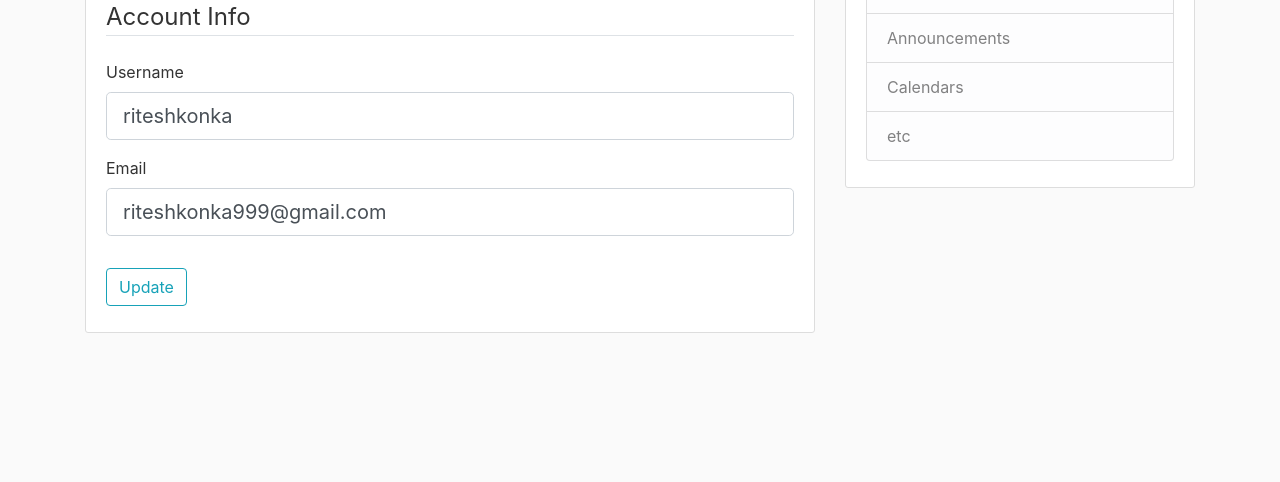
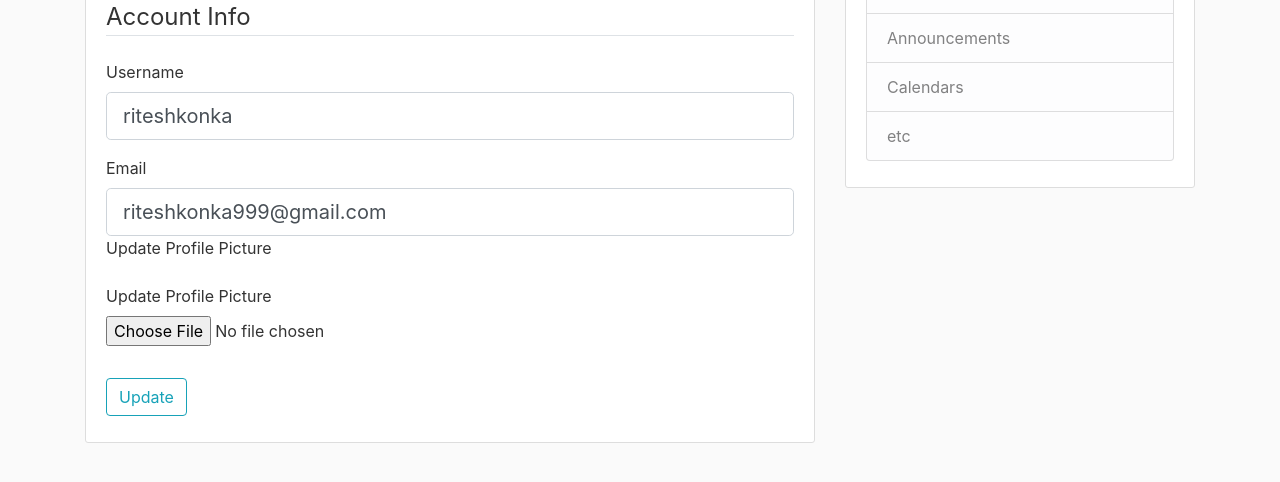
Before and after one commit to RiteshKonka/flask_app, a Flask app: page /account in a window 1280 px wide. Shown: the part 233-715 px from the top of the page. Run offline with Flask 3, Linux system fonts and the light colour scheme; a user stored in the database is signed in; some libraries are stand-ins or nearby versions.

Commit message:
profile pic setup done

```diff
--- a/app/forms.py
+++ b/app/forms.py
@@ -1,4 +1,6 @@
 from flask_wtf import FlaskForm
+from flask_wtf.file import FileField,FileAllowed
+
 from flask_login import current_user
 from wtforms import StringField,PasswordField,SubmitField,BooleanField,TextAreaField
 from wtforms.validators import DataRequired,Length,Email,EqualTo,ValidationError
@@ -39,7 +41,7 @@ class PostForm(FlaskForm):
 class UpdateAccountForm(FlaskForm):
     username = StringField('Username',validators=[DataRequired(),Length(min=2,max=20)])
     email = StringField('Email',validators=[DataRequired(),Email()])
-
+    picture = FileField('Update Profile Picture',validators=[FileAllowed(['jpg','png'])])
     submit = SubmitField('Update')
 
     def validate_username(self,username):
--- a/app/routes.py
+++ b/app/routes.py
@@ -3,7 +3,9 @@ from app import app,db,bcrypt
 from app.forms import RegistrationForm, LoginForm , UpdateAccountForm
 from app.models import User, Post
 from flask_login import login_user,current_user,logout_user,login_required
-
+import secrets
+import os
+from PIL import Image
 
 posts = [
     {
@@ -70,11 +72,29 @@ def logout():
     return redirect(url_for('home'))
 
 
+def save_picture(form_picture):
+    random_hex = secrets.token_hex(8)
+    _,f_ext = os.path.splitext(form_picture.filename)
+    picture_fn = random_hex + f_ext
+    picture_path = os.path.join(app.root_path,'static/profile_pics',picture_fn)
+    output_size = (125,125)
+    i = Image.open(form_picture)
+    i.thumbnail(output_size)
+    i.save(picture_path)
+    return picture_fn
+
+
+
 @app.route("/account",methods=['GET','POST'])
 @login_required
 def account():
     form = UpdateAccountForm()
     if form.validate_on_submit():
+        if form.picture.data:
+            picture_file = save_picture(form.picture.data)
+            current_user.image_file =  picture_file
+
+
         current_user.username = form.username.data
         current_user.email = form.email.data
         db.session.commit()
--- a/app/templates/account.html
+++ b/app/templates/account.html
@@ -9,7 +9,7 @@
         </div>
       </div>
       <!-- FORM HERE -->
-        <form method="POST" action="">
+        <form method="POST" action="" enctype="multipart/form-data">
             {{ form.hidden_tag() }}
             <fieldset class="form-group">
                 <legend class="border-bottom mb-4">Account Info</legend>
@@ -38,6 +38,16 @@
                         </div>
                     {% else %}
                         {{ form.email(class="form-control form-control-lg") }}
+                    {{ form.picture.label() }}
+                    {% endif %}
+                </div>
+                <div class="form-group">
+                    {{ form.picture.label() }}
+                    {{ form.picture(class="form-control-file") }}
+                    {% if form.picture.errors %}
+                        {% for error in form.picture.errors %}
+                            <span class="text-danger">{{ error }}</span></div></br>
+                        {% endfor %}
                     {% endif %}
                 </div>
             </fieldset>
```
Also changed, not shown: requirements.txt (added, +8 -0 lines), app/static/profile_pics/eefe23c549a3615a.jpg (added), instance/site.db.
